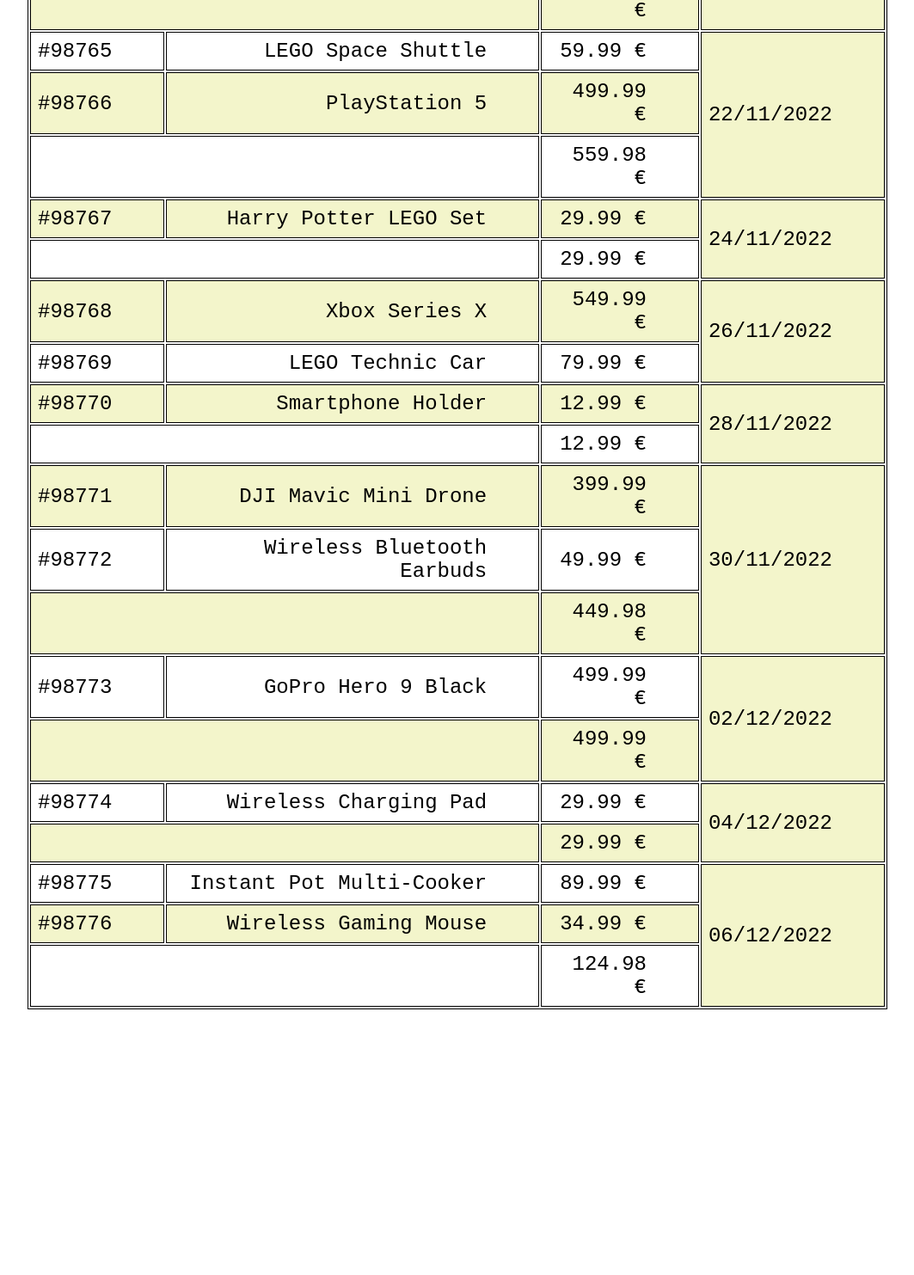
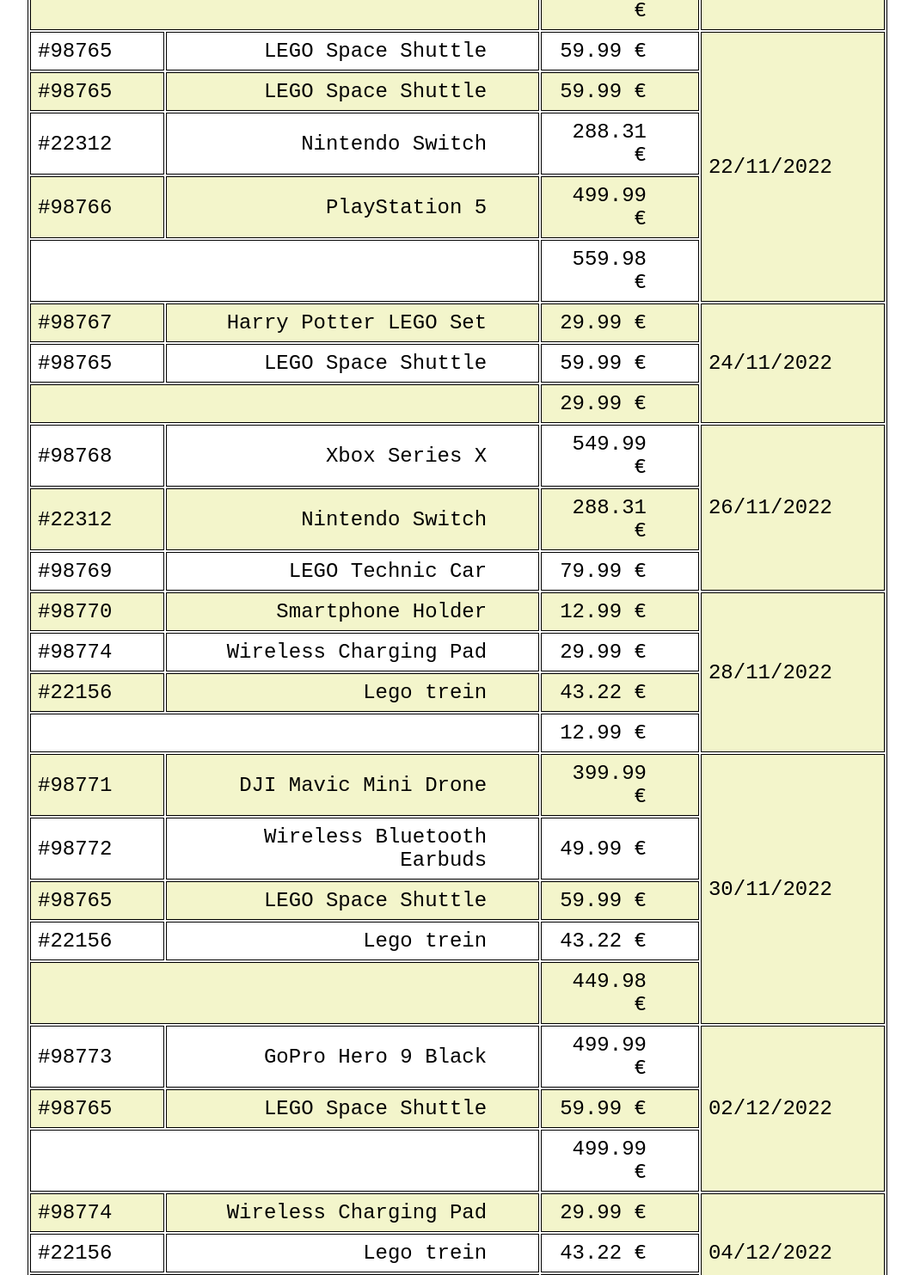
Before and after one commit to RaphaelCoxPXL/RaphaelCoxPXL.github.io, a plain HTML site: page oef2/oef2.html in a window 1280 px wide. Shown: the part 680-2163 px from the top of the page at 86% size, without its empty margins (108-1171 px from the left). Before the commit the page ends 1862 px from the top, so only its background shows below. Drawn offline with Linux system fonts and the light colour scheme.

Commit message:
Added data

```diff
--- a/oef2/css/oef2.css
+++ b/oef2/css/oef2.css
@@ -35,7 +35,7 @@
     text-align: right;
 }
 
-[rowspan="2"], [rowspan="3"], [rowspan="4"] {
+[rowspan="2"], [rowspan="3"], [rowspan="4"], [rowspan="5"], [rowspan="6"], [rowspan="7"] {
     background-color: #f3f5cb;
 }
 
--- a/oef2/oef2.html
+++ b/oef2/oef2.html
@@ -25,7 +25,8 @@
         <td>#22156</td>
         <td>Lego trein</td>
         <td>43.22 &euro;</td>
-        <td rowspan="4">22/11/2022</td>q
+        <td rowspan="4">22/11/2022</td>
+        q
     </tr>
     <tr>
         <td>#22156</td>
@@ -41,6 +42,7 @@
         <td colspan="2"></td>
         <td>374.75 &euro;</td>
     </tr>
+
     <tr>
         <td>#22156</td>
         <td>Lego trein</td>
@@ -51,6 +53,8 @@
         <td colspan="2"></td>
         <td>43.22 &euro;</td>
     </tr>
+
+
     <tr>
         <td>#22156</td>
         <td>Lego trein</td>
@@ -71,11 +75,23 @@
         <td colspan="2"></td>
         <td>374.75 &euro;</td>
     </tr>
+
+
     <tr>
         <td>#98765</td>
         <td>LEGO Space Shuttle</td>
         <td>59.99 &euro;</td>
-        <td rowspan="3">22/11/2022</td>
+        <td rowspan="5">22/11/2022</td>
+    </tr>
+    <tr>
+        <td>#98765</td>
+        <td>LEGO Space Shuttle</td>
+        <td>59.99 &euro;</td>
+    </tr>
+    <tr>
+        <td>#22312</td>
+        <td>Nintendo Switch</td>
+        <td>288.31 &euro;</td>
     </tr>
     <tr>
         <td>#98766</td>
@@ -86,42 +102,70 @@
         <td colspan="2"></td>
         <td>559.98 &euro;</td>
     </tr>
+
+
     <tr>
         <td>#98767</td>
         <td>Harry Potter LEGO Set</td>
         <td>29.99 &euro;</td>
-        <td rowspan="2">24/11/2022</td>
+        <td rowspan="3">24/11/2022</td>
+    </tr>
+    <tr>
+        <td>#98765</td>
+        <td>LEGO Space Shuttle</td>
+        <td>59.99 &euro;</td>
     </tr>
     <tr>
         <td colspan="2"></td>
         <td>29.99 &euro;</td>
     </tr>
+
+
     <tr>
         <td>#98768</td>
         <td>Xbox Series X</td>
         <td>549.99 &euro;</td>
-        <td rowspan="2">26/11/2022</td>
+        <td rowspan="3">26/11/2022</td>
+    </tr>
+    <tr>
+        <td>#22312</td>
+        <td>Nintendo Switch</td>
+        <td>288.31 &euro;</td>
     </tr>
     <tr>
         <td>#98769</td>
         <td>LEGO Technic Car</td>
         <td>79.99 &euro;</td>
     </tr>
+
+
     <tr>
         <td>#98770</td>
         <td>Smartphone Holder</td>
         <td>12.99 &euro;</td>
-        <td rowspan="2">28/11/2022</td>
+        <td rowspan="4">28/11/2022</td>
+    </tr>
+    <tr>
+        <td>#98774</td>
+        <td>Wireless Charging Pad</td>
+        <td>29.99 &euro;</td>
+    </tr>
+    <tr>
+        <td>#22156</td>
+        <td>Lego trein</td>
+        <td>43.22 &euro;</td>
     </tr>
     <tr>
         <td colspan="2"></td>
         <td>12.99 &euro;</td>
     </tr>
+
+
     <tr>
         <td>#98771</td>
         <td>DJI Mavic Mini Drone</td>
         <td>399.99 &euro;</td>
-        <td rowspan="3">30/11/2022</td>
+        <td rowspan="5">30/11/2022</td>
     </tr>
     <tr>
         <td>#98772</td>
@@ -129,34 +173,65 @@
         <td>49.99 &euro;</td>
     </tr>
     <tr>
+        <td>#98765</td>
+        <td>LEGO Space Shuttle</td>
+        <td>59.99 &euro;</td>
+    </tr>
+    <tr>
+        <td>#22156</td>
+        <td>Lego trein</td>
+        <td>43.22 &euro;</td>
+    </tr>
+    <tr>
         <td colspan="2"></td>
         <td>449.98 &euro;</td>
     </tr>
+
+
     <tr>
         <td>#98773</td>
         <td>GoPro Hero 9 Black</td>
         <td>499.99 &euro;</td>
-        <td rowspan="2">02/12/2022</td>
+        <td rowspan="3">02/12/2022</td>
+    </tr>
+    <tr>
+        <td>#98765</td>
+        <td>LEGO Space Shuttle</td>
+        <td>59.99 &euro;</td>
     </tr>
     <tr>
         <td colspan="2"></td>
         <td>499.99 &euro;</td>
     </tr>
+
+
     <tr>
         <td>#98774</td>
         <td>Wireless Charging Pad</td>
         <td>29.99 &euro;</td>
-        <td rowspan="2">04/12/2022</td>
+        <td rowspan="3">04/12/2022</td>
+    </tr>
+    <tr>
+        <td>#22156</td>
+        <td>Lego trein</td>
+        <td>43.22 &euro;</td>
     </tr>
     <tr>
         <td colspan="2"></td>
         <td>29.99 &euro;</td>
     </tr>
+
+
     <tr>
         <td>#98775</td>
         <td>Instant Pot Multi-Cooker</td>
         <td>89.99 &euro;</td>
-        <td rowspan="3">06/12/2022</td>
+        <td rowspan="6">06/12/2022</td>
+    </tr>
+    <tr>
+        <td>#98774</td>
+        <td>Wireless Charging Pad</td>
+        <td>29.99 &euro;</td>
     </tr>
     <tr>
         <td>#98776</td>
@@ -164,9 +239,21 @@
         <td>34.99 &euro;</td>
     </tr>
     <tr>
+        <td>#98771</td>
+        <td>DJI Mavic Mini Drone</td>
+        <td>399.99 &euro;</td>
+    </tr>
+    <tr>
+        <td>#22312</td>
+        <td>Nintendo Switch</td>
+        <td>288.31 &euro;</td>
+    </tr>
+    <tr>
         <td colspan="2"></td>
         <td>124.98 &euro;</td>
     </tr>
+
+
     </tbody>
 </table>
 </body>
```
